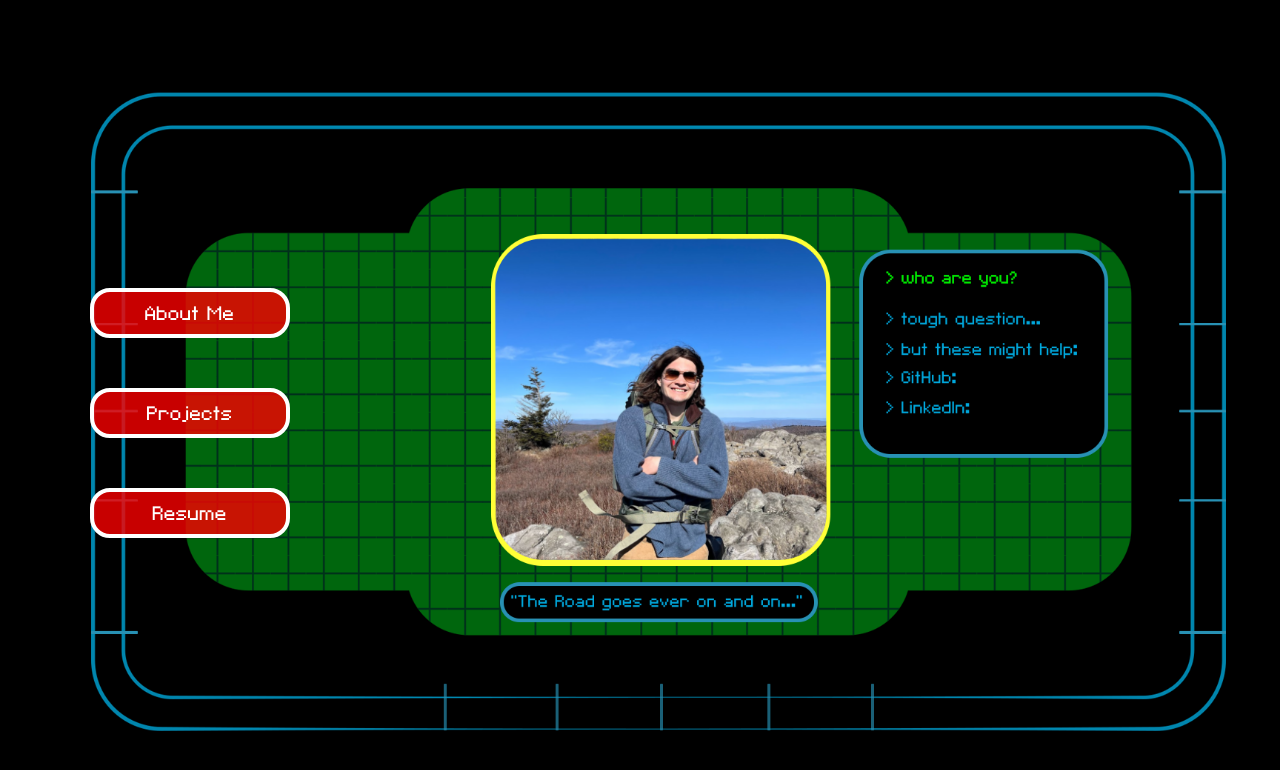
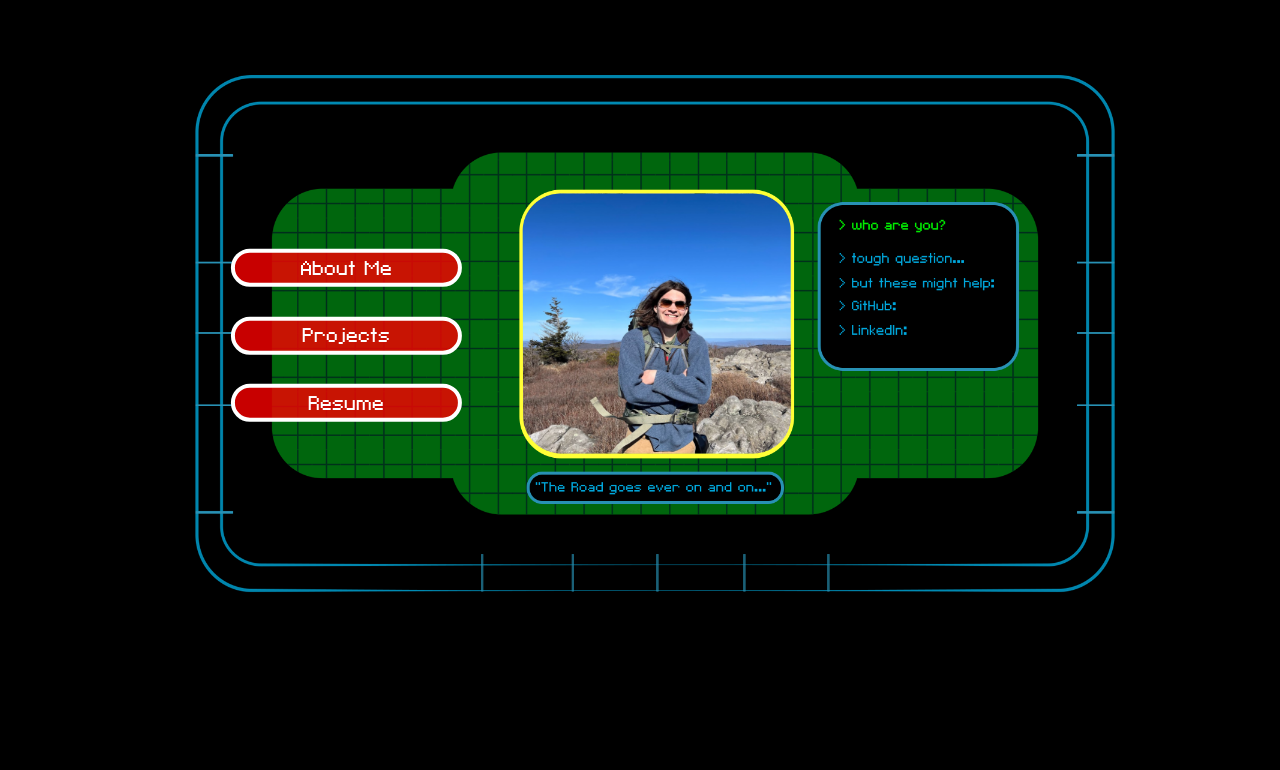
Before and after one commit to zachjesus/personalWebsite, a website: page index.html in a window 1280 px wide. Drawn offline with Linux system fonts and the light colour scheme.

Commit message:
updated buttons to scale with background image! wooo!!!!!!

```diff
--- a/index.html
+++ b/index.html
@@ -5,60 +5,67 @@
     <style>
         @font-face {
             font-family: 'CustomFont';
-        src: url('/redalert.ttf') format('truetype'); /* Adjust the path and format as needed */
+            src: url('/redalert.ttf') format('truetype');
         }
 
         body {
             margin: 0;
-        height: 100vh;
-        max-width: 100vw;
-        display: flex;
-        align-items: center;
-        justify-content: center;
-        overflow: hidden;
             background-color: #000000;
+        }
+
+        .container {
+            width: 90%;
+            max-width: 1920px;
+            margin: 0 auto;
+        }
+
+        .background-container {
+            position: relative;
+            width: 100%;
+            aspect-ratio: 16 / 9;
             background-image: url('/ForDumbStupidZach.png');
             background-size: cover;
+            background-repeat: no-repeat;
             background-position: center;
         }
 
         .button-container {
-        position: relative;
+            position: absolute;
+            top: 55%;
+            left: 22%;
+            transform: translate(-22%, -53%);
             display: flex;
             flex-direction: column;
             align-items: center;
-        gap: 50px;
-        top: 10px;
-        left: -450px;
         }
 
         .button-container button {
-        font-size: 25px;
+            font-size: 2vw;
             font-family: 'CustomFont', sans-serif;
-        border: 4px solid #fff;
-        border-radius: 20px;
+            border: 0.18em solid #fff;
+            border-radius: 1.5em;
             cursor: pointer;
             background-color: rgba(251, 0, 0, 0.8);
             color: #fff;
-        transition: background-color 0.3s, color 0.3s;
-        height: 50px;
-        width: 200px;
+            width: 220%;
+            padding: 0.1em;
+            margin-bottom: 28%;
         }
 
         .button-container button:hover {
             background-color: rgb(119, 0, 0);
         }
-
-      .button-container button:nth-child(1) {
-        margin-top: 6px;
-      }
     </style>
 </head>
 <body>
+    <div class="container">
+        <div class="background-container">
             <div class="button-container">
                 <button>About Me</button>
                 <button>Projects</button>
                 <button>Resume</button>
             </div>
+        </div>
+    </div>
 </body>
 </html>
```
Lines whose indentation alone changed are shown as unchanged.
